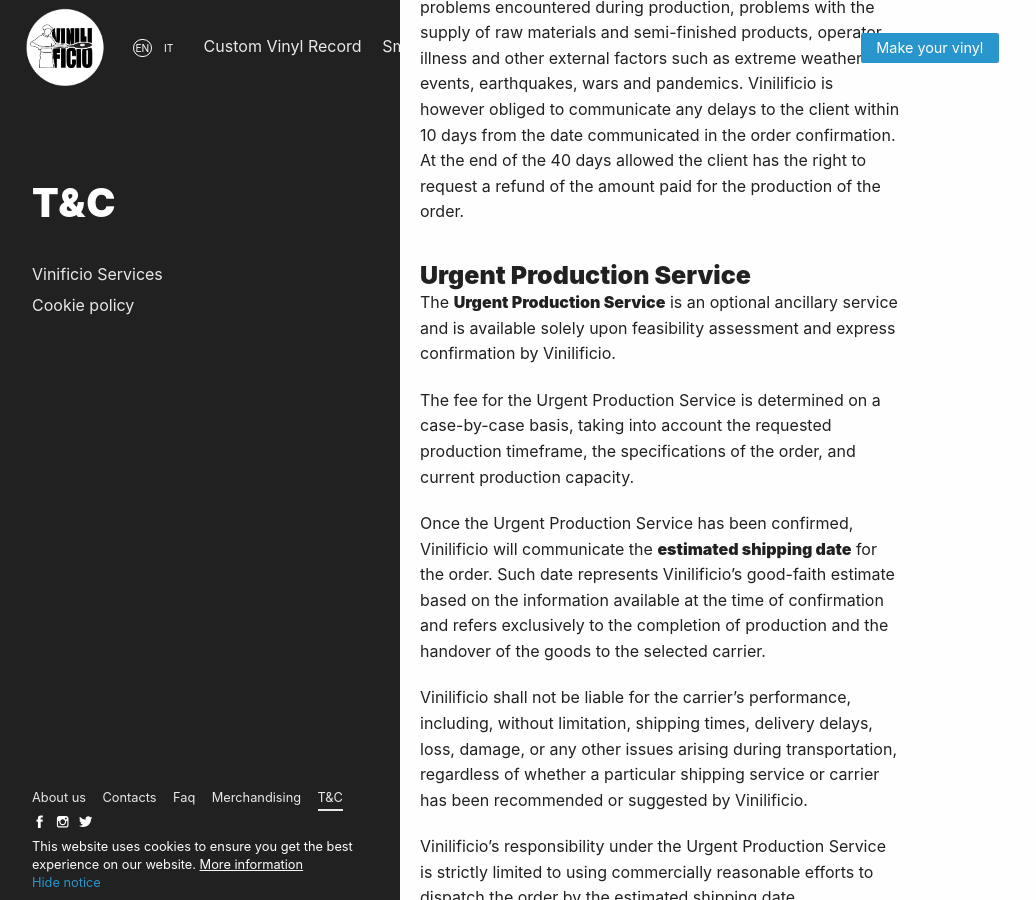
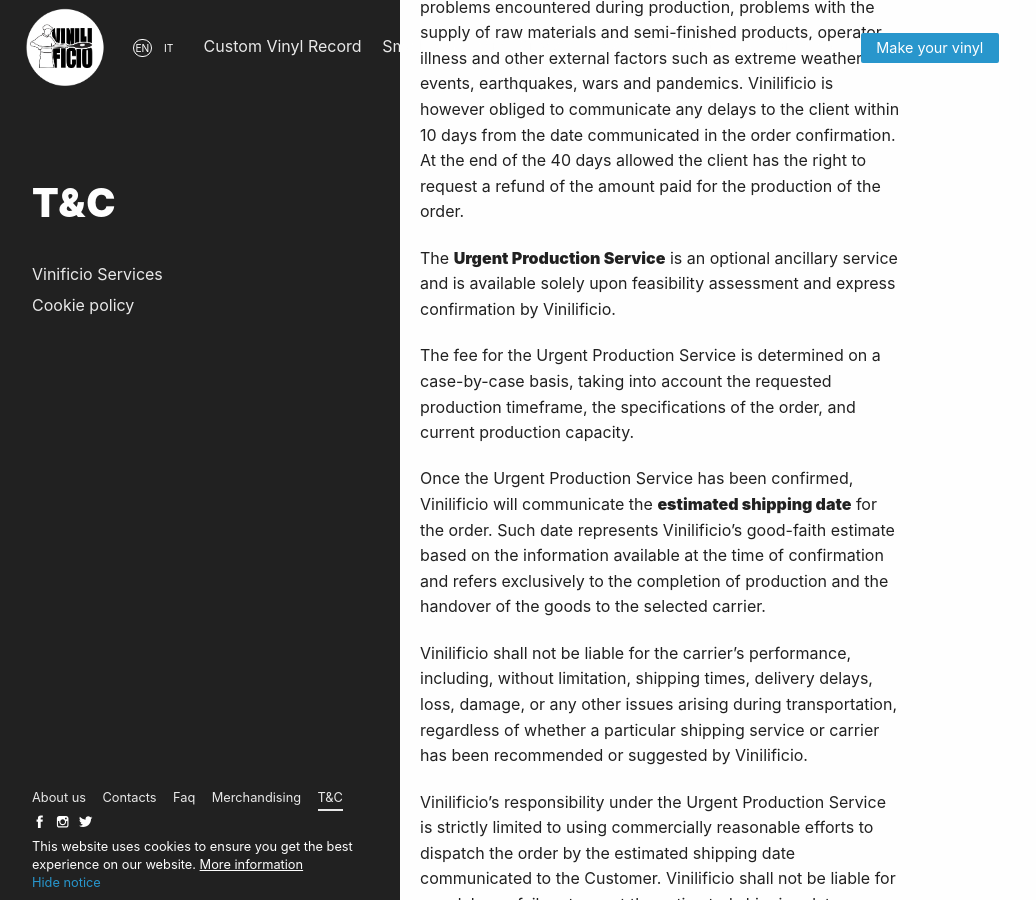
Before and after one commit to Vinilificio/vinilificio.com, a Jekyll site: the page built from en/terms-conditions.md, in a window 1280 px wide and 900 px high, scrolled down 1765 px. Shown: the whole window, without its empty margins (0-1036 px from the left). Built offline with Jekyll 4.4.1, drawn with Linux system fonts in a browser that asks for light colours; nearby versions of some CDN libraries; comment, search, counter and statistics services are not loaded.

Commit message:
Urgent production service-no title

```diff
--- a/en/terms-conditions.md
+++ b/en/terms-conditions.md
@@ -37,8 +37,6 @@
 
 Processing times for single vinyl or small runs vary between 20 and 50 working days. Times may vary depending on the type of order (vinyl format, master length, prints, quantity...). The customer unconditionally grants Vinilificio an additional 40 working days in the event of (but not limited to) quality problems encountered during production, problems with the supply of raw materials and semi-finished products, operator illness and other external factors such as extreme weather events, earthquakes, wars and pandemics.
 Vinilificio is however obliged to communicate any delays to the client within 10 days from the date communicated in the order confirmation. At the end of the 40 days allowed the client has the right to request a refund of the amount paid for the production of the order.
-
-### Urgent Production Service
 
 The **Urgent Production Service** is an optional ancillary service and is available solely upon feasibility assessment and express confirmation by Vinilificio.
 
```
